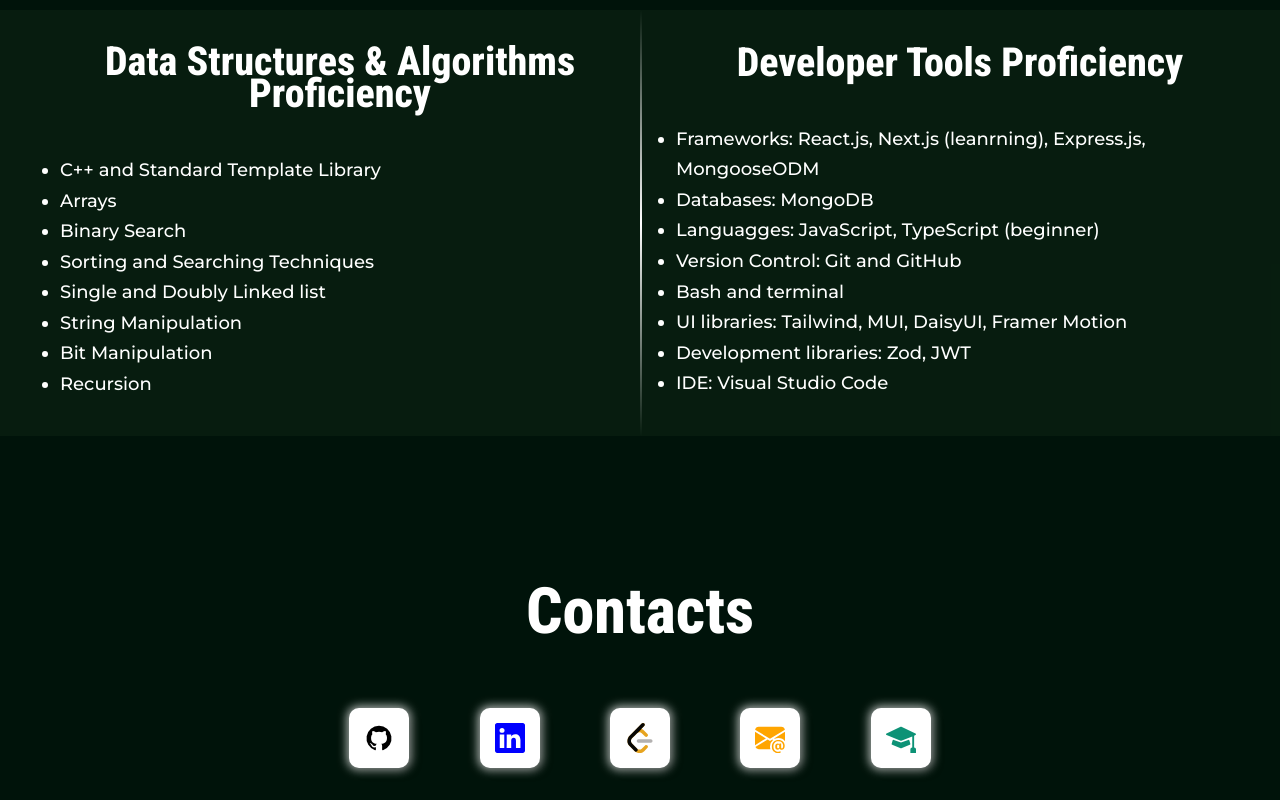
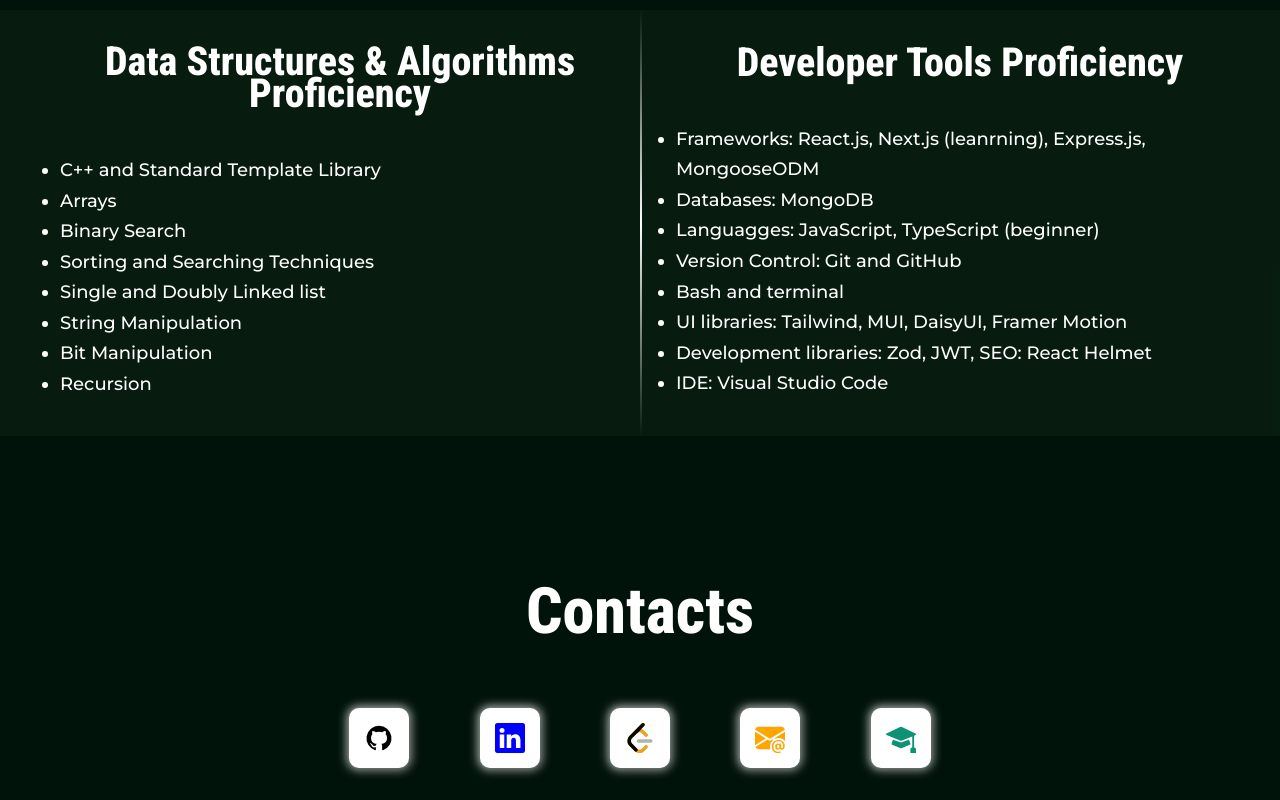
Before and after one commit to samrat53/version0, a React (Vite) app: page / in a window 1280 px wide. Shown: the part 4759-5559 px from the top of the page. Built offline with nearby package versions, Linux system fonts and the light colour scheme.

Commit message:
update readme n tech stacks

```diff
--- a/src/components/DeveloperTools.jsx
+++ b/src/components/DeveloperTools.jsx
@@ -8,7 +8,7 @@ const DeveloperTools = () => {
     "Version Control: Git and GitHub",
     "Bash and terminal",
     "UI libraries: Tailwind, MUI, DaisyUI, Framer Motion ",
-    "Development libraries: Zod, JWT",
+    "Development libraries: Zod, JWT, SEO: React Helmet",
     "IDE: Visual Studio Code",
   ];
   return (
```
Also changed, not shown: 1 other file (tests, documents, lock files or other folders).
